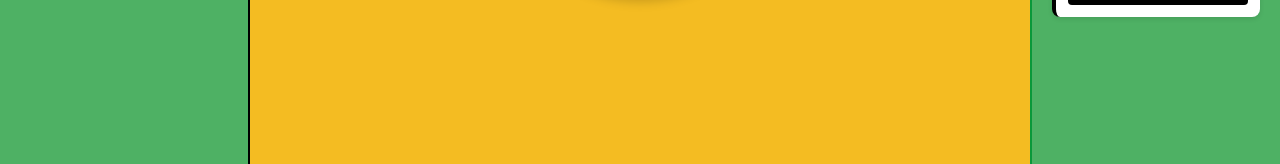
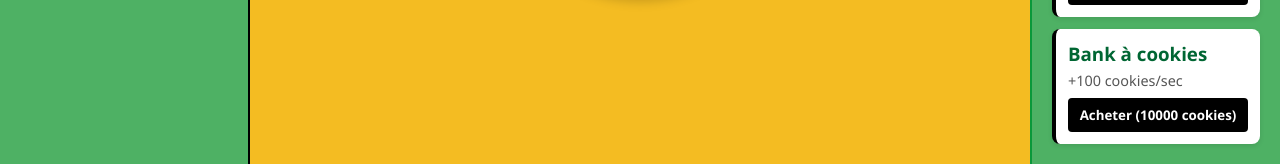
Before and after one commit to irachid852/Cookie-Clicker-equipe-2, a plain HTML site: page main.html in a window 1280 px wide. Shown: the part 636-800 px from the top of the page. Drawn offline with Linux system fonts and the light colour scheme.

Commit message:
Update main.html

```diff
--- a/main.html
+++ b/main.html
@@ -66,6 +66,11 @@
         <p>+5 cookies/sec</p>
         <button onclick="buyFactory()">Acheter (<span id="factory-cost">100</span> cookies)</button>
       </div>
+      <div class="upgrade-item">
+        <h3>Bank à cookies</h3>
+        <p>+100 cookies/sec</p>
+        <button onclick="buyBank()">Acheter (<span id="bank-cost">100</span> cookies)</button>
+      </div>
     </div>
   </aside>
 
```
